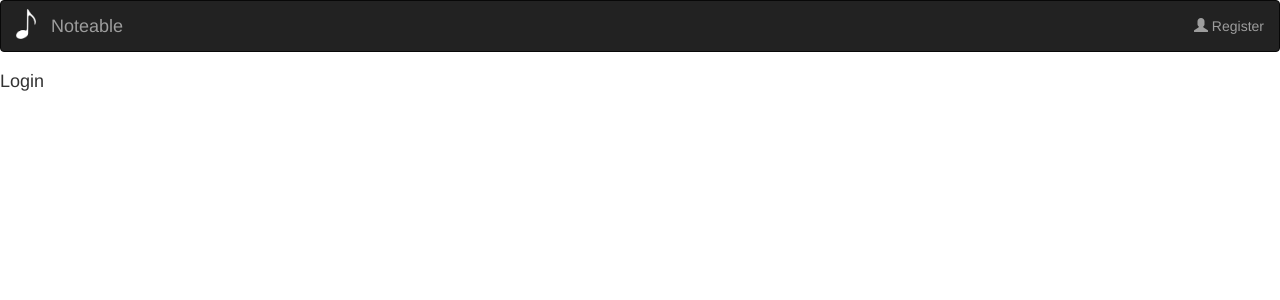
After one commit to allisonfmeyer/CapstoneDB, a Django app: page /noteable/login in a window 1280 px wide. The commit adds this page. Shown: the top 300 px of the page. Run offline with Django 3.2, Linux system fonts and the light colour scheme; some libraries are stand-ins or nearby versions.

Commit message:
Added login and register pages

```diff
--- a/noteable/forms.py
+++ b/noteable/forms.py
@@ -3,9 +3,6 @@ from django import forms
 from django.contrib.auth.models import User
 from django.contrib.auth import authenticate
 
-#from noteable.models import
-
-'''
 class LoginForm(forms.Form):
     username = forms.CharField(max_length = 20)
     password = forms.CharField(max_length = 200, widget = forms.PasswordInput())
@@ -82,16 +79,3 @@ class RegistrationForm(forms.Form):
         # We must return the cleaned data we got from the cleaned_data
         # dictionary
         return username
-
-class MyProfileForm(forms.ModelForm):
-    class Meta:
-        model = Profile
-        exclude = (
-            'user',
-            'followers',
-        )
-    def __init__(self, *args, **kwargs):
-        super(MyProfileForm, self).__init__(*args, **kwargs)
-        self.fields['user_bio'].widget.attrs.update({'id': 'id_bio_text'})
-        self.fields['profile_image'].widget.attrs.update({'id': 'id_profile_picture'})
-'''
--- a/noteable/templates/noteable/home.html
+++ b/noteable/templates/noteable/home.html
@@ -10,17 +10,17 @@
     	<nav class="navbar navbar-inverse">
 			<div class="container-fluid">
 				<div class="navbar-header">
-		      		<a class="navbar-brand" rel="home" href="#" title="pic">
+		      		<a class="navbar-brand">
 		        		<img style="max-width:20px; margin-top: -7px;"
 		             	src="/static/noteable/eighth_note.png">
 		      		</a>
-		      		<a class="navbar-brand" rel="home" href="#" title="Noteable">Noteable</a>
+		      		<a class="navbar-brand">Noteable</a>
 		    	</div>
 		    	<ul class="nav navbar-nav navbar-right">
 		      		<li><a href="#">Our Product</a></li>
 				      <li><a href="#">Our Team</a></li>
 				      <li><a href="#">FAQ</a></li>
-				      <li><a href="#"><span class="glyphicon glyphicon-log-in"></span> Login</a></li>
+				      <li><a href="{% url 'login' %}"><span class="glyphicon glyphicon-log-in"></span> Login</a></li>
 		    	</ul>
 		  	</div>
 		</nav>
--- /dev/null
+++ b/noteable/templates/noteable/login.html
@@ -0,0 +1,26 @@
+<!doctype html>
+<html lang="en">
+    <head>
+        <meta charset="UTF-8">
+        <title>Noteable</title>
+        <meta name="viewport" content="width=device-width, initial-scale=1">
+        <link rel="stylesheet" href="https://maxcdn.bootstrapcdn.com/bootstrap/3.4.0/css/bootstrap.min.css">
+    </head>
+    <body>
+        <nav class="navbar navbar-inverse">
+            <div class="container-fluid">
+                <div class="navbar-header">
+                    <a class="navbar-brand">
+                        <img style="max-width:20px; margin-top: -7px;"
+                        src="/static/noteable/eighth_note.png">
+                    </a>
+                    <a class="navbar-brand" href="{% url 'home' %}">Noteable</a>
+                </div>
+                <ul class="nav navbar-nav navbar-right">
+                    <li><a href="{% url 'register' %}"><span class="glyphicon glyphicon-user"></span> Register</a></li>
+                </ul>
+            </div>
+        </nav>
+        <h4>Login</h4>
+    </body>
+</html>
--- a/noteable/urls.py
+++ b/noteable/urls.py
@@ -4,4 +4,7 @@ from . import views
 
 urlpatterns = [
     path('', views.home_page_action, name='home'),
+    path('login', views.login_action, name='login'),
+    path('logout', views.logout_action, name='logout'),
+    path('register', views.register_action, name='register'),
 ]
--- a/noteable/views.py
+++ b/noteable/views.py
@@ -1,5 +1,70 @@
 from django.shortcuts import render
 from django.http import HttpResponse
+from django.urls import reverse
+from django.contrib.auth.decorators import login_required
+from django.contrib.auth.models import User
+from django.contrib.auth import authenticate, login, logout
+
+from noteable.forms import LoginForm, RegistrationForm
 
 def home_page_action(request):
 	return render(request, 'noteable/home.html', {})
+
+def login_action(request):
+    context = {}
+
+    # Just display the registration form if this is a GET request.
+    if request.method == 'GET':
+        context['form'] = LoginForm()
+        return render(request, 'noteable/login.html', context)
+
+    # Creates a bound form from the request POST parameters and makes the
+    # form available in the request context dictionary.
+    form = LoginForm(request.POST)
+    context['form'] = form
+
+    # Validates the form.
+    if not form.is_valid():
+        return render(request, 'noteable/login.html', context)
+
+    new_user = authenticate(username=form.cleaned_data['username'],
+                            password=form.cleaned_data['password'])
+
+    login(request, new_user)
+    return redirect(reverse('home'))
+
+def logout_action(request):
+    logout(request)
+    return redirect(reverse('login'))
+
+def register_action(request):
+    context = {}
+
+    # Just display the registration form if this is a GET request.
+    if request.method == 'GET':
+        context['form'] = RegistrationForm()
+        return render(request, 'noteable/register.html', context)
+
+    # Creates a bound form from the request POST parameters and makes the
+    # form available in the request context dictionary.
+    form = RegistrationForm(request.POST)
+    context['form'] = form
+
+    # Validates the form.
+    if not form.is_valid():
+        return render(request, 'noteable/register.html', context)
+
+    # At this point, the form data is valid.  Register and login the user.
+    new_user = User.objects.create_user(username=form.cleaned_data['username'],
+                                        password=form.cleaned_data['password1'],
+                                        email=form.cleaned_data['email'],
+                                        first_name=form.cleaned_data['first_name'],
+                                        last_name=form.cleaned_data['last_name'])
+
+    new_user.save()
+
+    new_user = authenticate(username=form.cleaned_data['username'],
+                            password=form.cleaned_data['password1'])
+
+    login(request, new_user)
+    return redirect(reverse('home'))
```
Also changed, not shown: noteable/templates/noteable/register.html (added, +26 -0 lines), noteable/static/noteable/eighth_notes.png (deleted).
